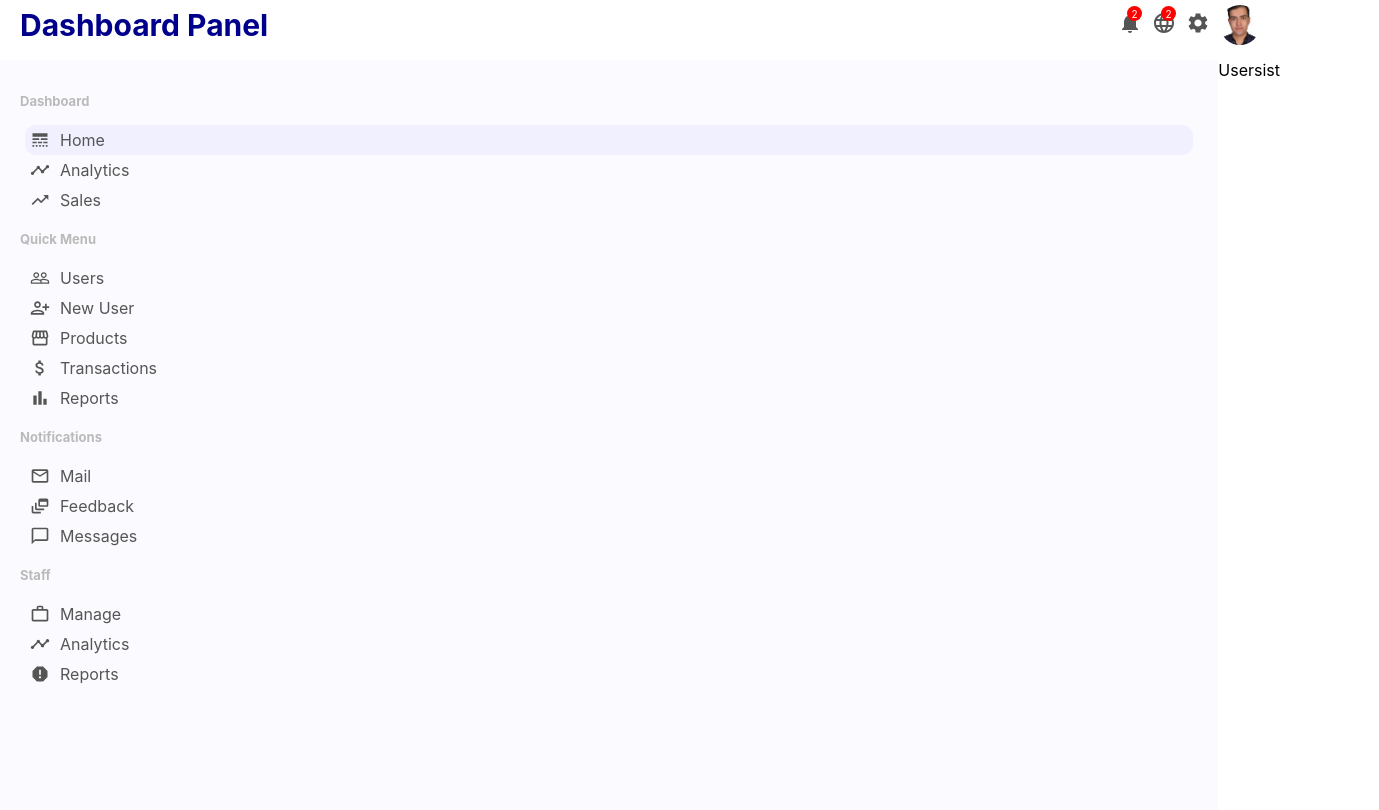
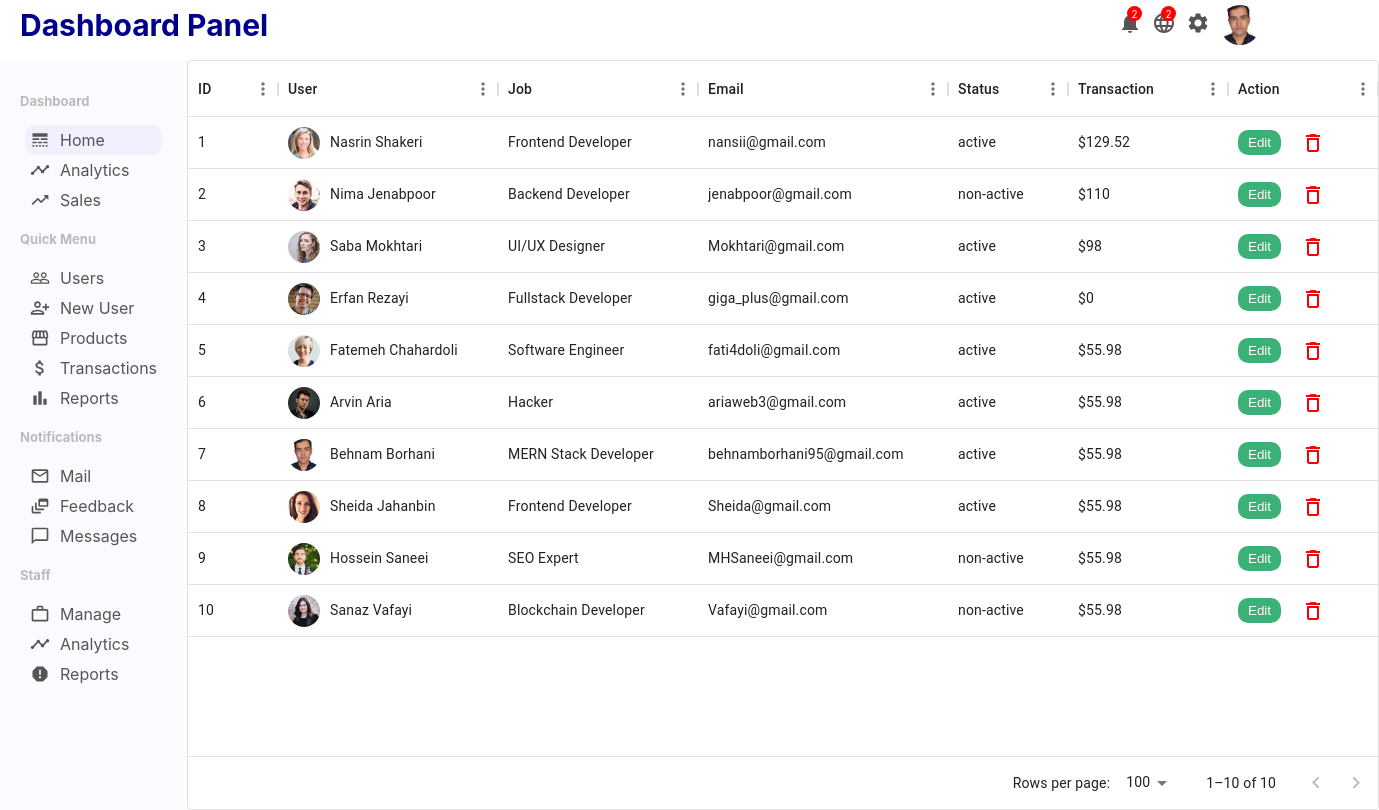
Before and after one commit to BehnamBorhani/dashboard-panel, a React (Create React App) app: page /users in a window 1280 px wide. Shown: the whole page, 1379 px wide, since content can reach past the window. Built offline with nearby package versions, Linux system fonts and the light colour scheme.

Commit message:
feat: users list page created

```diff
--- a/package.json
+++ b/package.json
@@ -7,6 +7,7 @@
     "@emotion/styled": "^11.11.0",
     "@mui/icons-material": "^5.14.0",
     "@mui/material": "^5.14.0",
+    "@mui/x-data-grid": "^6.10.0",
     "@testing-library/jest-dom": "^5.16.5",
     "@testing-library/react": "^13.4.0",
     "@testing-library/user-event": "^13.5.0",
--- a/src/datas.js
+++ b/src/datas.js
@@ -123,4 +123,97 @@ const transactions = [
    },
 ];
 
-export { xAxisData, newMembers, transactions };
+let userRows = [
+   {
+      id: 1,
+      username: "Nasrin Shakeri",
+      job: "Frontend Developer",
+      avatar: "images/L1.jpg",
+      status: "active",
+      transaction: "$129.52",
+      email: "nansii@gmail.com",
+   },
+   {
+      id: 2,
+      username: "Nima Jenabpoor",
+      job: "Backend Developer",
+      avatar: "images/M1.jpg",
+      status: "non-active",
+      transaction: "$110",
+      email: "jenabpoor@gmail.com",
+   },
+   {
+      id: 3,
+      username: "Saba Mokhtari",
+      job: "UI/UX Designer",
+      avatar: "images/L2.jpg",
+      status: "active",
+      transaction: "$98",
+      email: "Mokhtari@gmail.com",
+   },
+   {
+      id: 4,
+      username: "Erfan Rezayi",
+      job: "Fullstack Developer",
+      avatar: "images/M2.jpg",
+      status: "active",
+      transaction: "$0",
+      email: "giga_plus@gmail.com",
+   },
+   {
+      id: 5,
+      username: "Fatemeh Chahardoli",
+      job: "Software Engineer",
+      avatar: "images/L7.jpg",
+      status: "active",
+      transaction: "$55.98",
+      email: "fati4doli@gmail.com",
+   },
+   {
+      id: 6,
+      username: "Arvin Aria",
+      job: "Hacker",
+      avatar: "images/M6.jpg",
+      status: "active",
+      transaction: "$55.98",
+      email: "ariaweb3@gmail.com",
+   },
+   {
+      id: 7,
+      username: "Behnam Borhani",
+      job: "MERN Stack Developer",
+      avatar: "images/avatar.jpg",
+      status: "active",
+      transaction: "$55.98",
+      email: "behnamborhani95@gmail.com",
+   },
+   {
+      id: 8,
+      username: "Sheida Jahanbin",
+      job: "Frontend Developer",
+      avatar: "images/L3.jpg",
+      status: "active",
+      transaction: "$55.98",
+      email: "Sheida@gmail.com",
+   },
+   {
+      id: 9,
+      username: "Hossein Saneei",
+      job: "SEO Expert",
+      avatar: "images/M4.jpg",
+      status: "non-active",
+      transaction: "$55.98",
+      email: "MHSaneei@gmail.com",
+   },
+   {
+      id: 10,
+      username: "Sanaz Vafayi",
+      job: "Blockchain Developer",
+      avatar: "images/L4.jpg",
+      status: "non-active",
+      transaction: "$55.98",
+      email: "Vafayi@gmail.com",
+   },
+];
+
+export { xAxisData, newMembers, transactions, userRows };
--- a/src/pages/Users/UserList.js
+++ b/src/pages/Users/UserList.js
@@ -1,5 +1,86 @@
-import React from 'react';
+import { useState } from "react";
+import { DataGrid } from "@mui/x-data-grid";
+import { userRows } from "./../../datas";
+import { Link } from "react-router-dom";
+import DeleteOutlineIcon from "@mui/icons-material/DeleteOutline";
+import "./UserList.scss";
 
-export default function UserList() {
-  return <div>Usersist</div>;
+export default function UserLIst() {
+   const [userDatas, setUserDatas] = useState(userRows);
+
+   const userDelete = (userID) => {
+      setUserDatas(userDatas.filter((user) => user.id != userID));
+   };
+
+   const columns = [
+      {
+         field: "id",
+         headerName: "ID",
+         width: 90,
+      },
+      {
+         field: "user",
+         headerName: "User",
+         width: 220,
+         renderCell: (params) => {
+            return (
+               <Link to="/" className="link">
+                  <div className="userListUser">
+                     <img src={params.row.avatar} className="userListImg" />
+                     {params.row.username}
+                  </div>
+               </Link>
+            );
+         },
+      },
+      {
+         field: "job",
+         headerName: "Job",
+         width: 200,
+      },
+      {
+         field: "email",
+         headerName: "Email",
+         width: 250,
+      },
+      {
+         field: "status",
+         headerName: "Status",
+         width: 120,
+      },
+      {
+         field: "transaction",
+         headerName: "Transaction",
+         width: 160,
+      },
+      {
+         field: "action",
+         headerName: "Action",
+         width: 150,
+         renderCell: (params) => {
+            return (
+               <>
+                  <Link to={`/user/${params.row.id}`} className="link">
+                     <button className="userListEdit">Edit</button>
+                  </Link>
+                  <DeleteOutlineIcon
+                     className="userListDelete"
+                     onClick={() => userDelete(params.row.id)}
+                  />
+               </>
+            );
+         },
+      },
+   ];
+
+   return (
+      <div className="userList">
+         <DataGrid
+            rows={userDatas}
+            columns={columns}
+            disableSelectionOnClick
+            pageSize={4}
+         />
+      </div>
+   );
 }
--- /dev/null
+++ b/src/pages/Users/UserList.scss
@@ -0,0 +1,29 @@
+.userList {
+   flex: 4;
+   .userListUser {
+      display: flex;
+      align-items: center;
+      .userListImg {
+         width: 32px;
+         height: 32px;
+         border-radius: 50%;
+         margin-right: 10px;
+         object-fit: cover;
+      }
+   }
+
+   .userListEdit {
+      border: none;
+      border-radius: 10px;
+      padding: 5px 10px;
+      color: #fff;
+      background-color: #3bb077;
+      margin-right: 20px;
+      cursor: pointer;
+   }
+
+   .userListDelete {
+      color: red;
+      cursor: pointer;
+   }
+}
```
Also changed, not shown: src/pages/Users/UserList.css (deleted), 1 other file (tests, documents, lock files or other folders).
